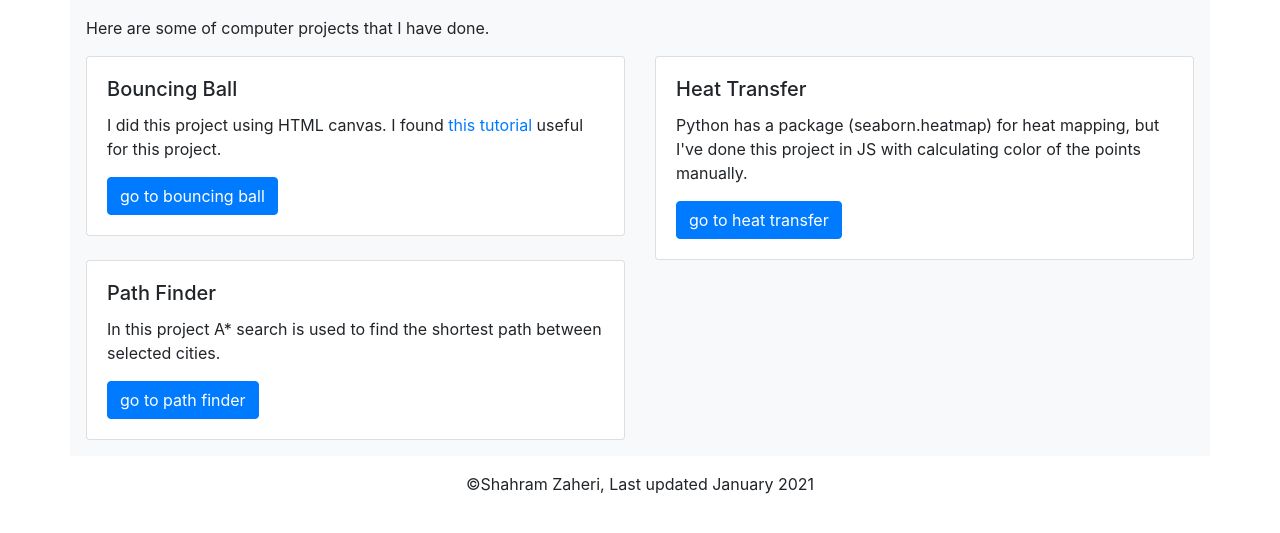
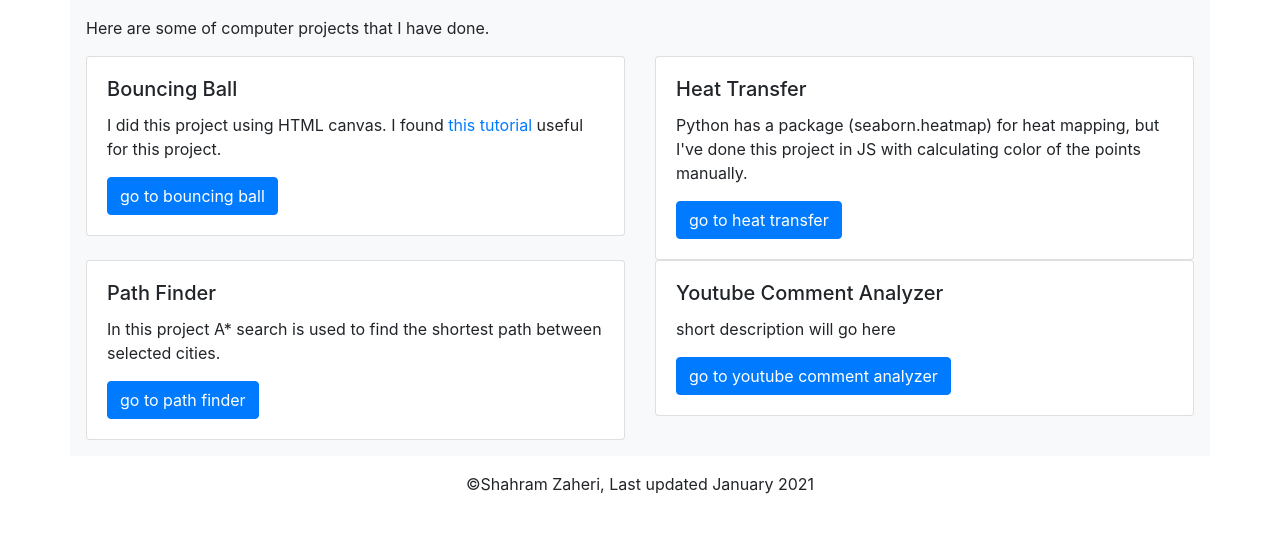
Before and after one commit to ShahramZaheri/mywebsite_django, a Django app: page /projects/ in a window 1280 px wide. Shown: the part 56-589 px from the top of the page. Run offline with Django 3.2, Linux system fonts and the light colour scheme; some libraries are stand-ins or nearby versions.

Commit message:
added card for youtube comment analyzer. set up youtube comment analyzer page

```diff
--- a/mywebsite/webpages/forms.py
+++ b/mywebsite/webpages/forms.py
@@ -7,6 +7,10 @@ f = CSVFILES_FOLDER+'adj_matrix.csv'
 adj_matrix = pd.read_csv(f)
 listOfCities=adj_matrix.columns.tolist()
 
+class youtube_comment_analyzer_form (forms.Form):
+    youtube_link= forms.CharField(label='Please enter youtube linke here',widget=forms.TextInput)
+
+
 class Path_finder_form (forms.Form):
     CITIES=[]
     len_list=len(listOfCities)
--- a/mywebsite/webpages/static/style.css
+++ b/mywebsite/webpages/static/style.css
@@ -3,3 +3,18 @@ canvas{
     margin-left: auto;
     margin-right: auto;
     }
+
+#heat_flow{
+    display: block;
+    margin-left: auto;
+    margin-right: auto;
+    text-align: center;
+    }
+
+#path_finder_form
+{
+    display: block;
+    margin-left: auto;
+    margin-right: auto;
+    text-align: center;
+}
--- a/mywebsite/webpages/templates/base.html
+++ b/mywebsite/webpages/templates/base.html
@@ -4,7 +4,7 @@
 <html>
 <head>
     <title>{{title}}</title>
-    <link href="static/style.css" rel="stylesheet">
+    <link href="{%static 'style.css'%}" rel="stylesheet">
     <link rel="stylesheet" href="https://stackpath.bootstrapcdn.com/bootstrap/4.3.1/css/bootstrap.min.css" integrity="sha384-ggOyR0iXCbMQv3Xipma34MD+dH/1fQ784/j6cY/iJTQUOhcWr7x9JvoRxT2MZw1T" crossorigin="anonymous">
 </head>
 <body>
--- a/mywebsite/webpages/templates/projects.html
+++ b/mywebsite/webpages/templates/projects.html
@@ -36,6 +36,15 @@ from django.urls import path, include
         </div>
       </div>
     </div>
+    <div class="col-sm-6">
+      <div class="card">
+        <div class="card-body">
+          <h5 class="card-title">Youtube Comment Analyzer</h5>
+          <p class="card-text"> short description will go here </p>
+          <a href="{% url 'youtube_comment_analyzer' %}" class="btn btn-primary"> go to youtube comment analyzer</a>
+        </div>
+      </div>
+    </div>
 
   </div>
 {%endblock content%}
--- a/mywebsite/webpages/urls.py
+++ b/mywebsite/webpages/urls.py
@@ -6,5 +6,6 @@ urlpatterns = [
     path('projects/', views.projects, name= "projects"),
     path ('projects/pathfinder/', views.pathfinder.as_view(), name="path_finder"),
     path ('projects/bouncing_ball/', views.bouncing_ball, name="bouncing_ball"),
-    path ('projects/heat_flow/', views.heat_flow, name="heat_flow")
+    path ('projects/heat_flow/', views.heat_flow, name="heat_flow"),
+    path ('projects/youtube_comment_analyzer/', views.youtube_comment_analyzer.as_view(), name="youtube_comment_analyzer"),
 ]
--- a/mywebsite/webpages/views.py
+++ b/mywebsite/webpages/views.py
@@ -1,6 +1,6 @@
 from django.shortcuts import render, HttpResponse
 from django.views.generic import TemplateView
-from .forms import Path_finder_form
+from .forms import Path_finder_form, youtube_comment_analyzer_form
 from .methods import find_a_path
 
 # Create your views here.
@@ -20,6 +20,15 @@ def heat_flow (request):
     page_title = "heat transfer"
     args = {'title':page_title}
     return render(request, 'heat_flow.html', args)
+
+class youtube_comment_analyzer (TemplateView):
+    template_name = 'youtube.html'
+    page_title = "youtube comment analyzer"
+
+    def get (self, request):
+        youtube_form = youtube_comment_analyzer_form()
+        args = {'title':self.page_title, 'form': youtube_form}
+        return render (request, self.template_name, args)
 
 class pathfinder (TemplateView):
     template_name = 'pathfinder.html'
```
Also changed, not shown: mywebsite/webpages/templates/pathfinder.html (+13 -4 lines), mywebsite/webpages/templates/youtube.html (added, +16 -0 lines).
